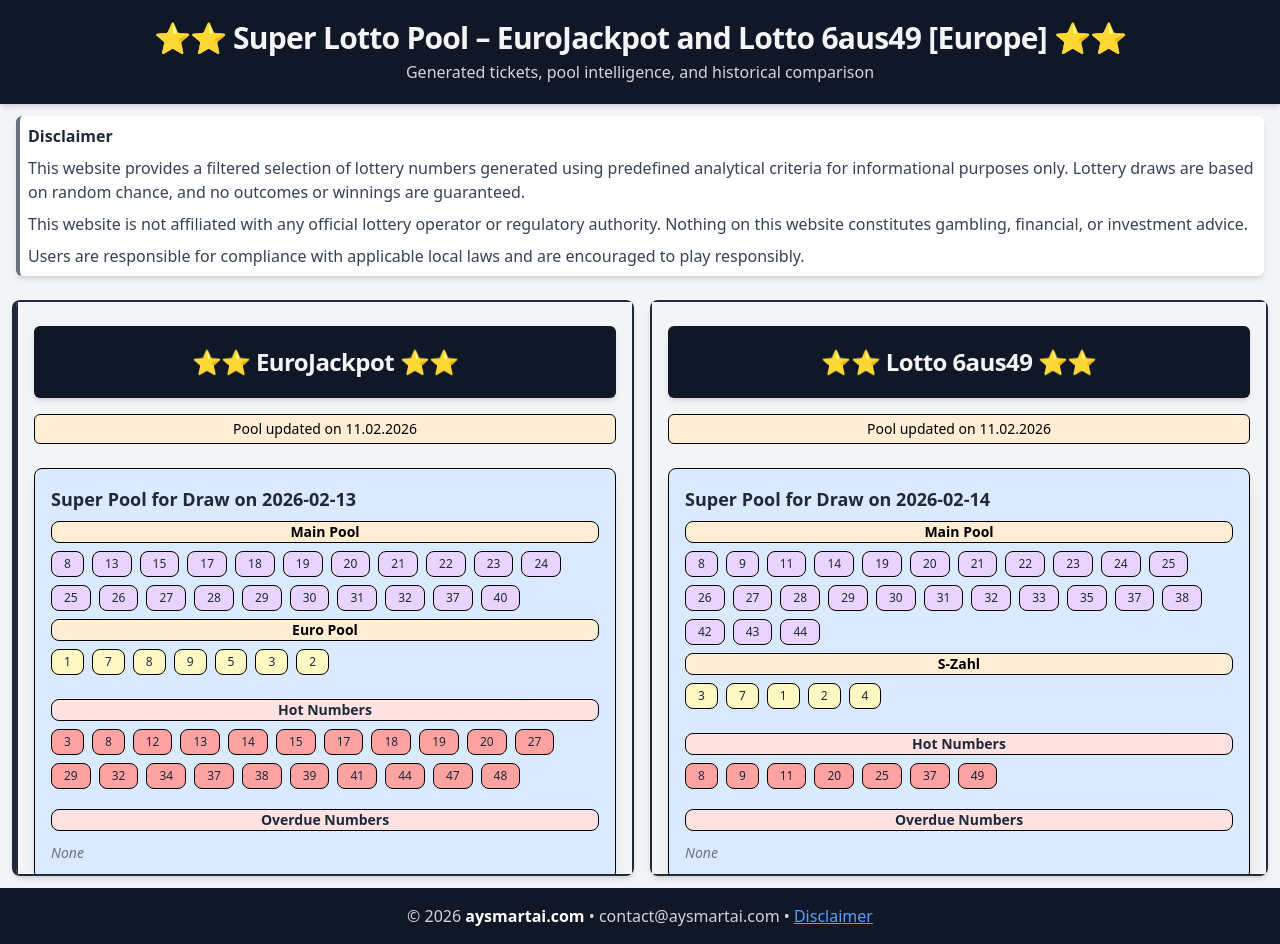
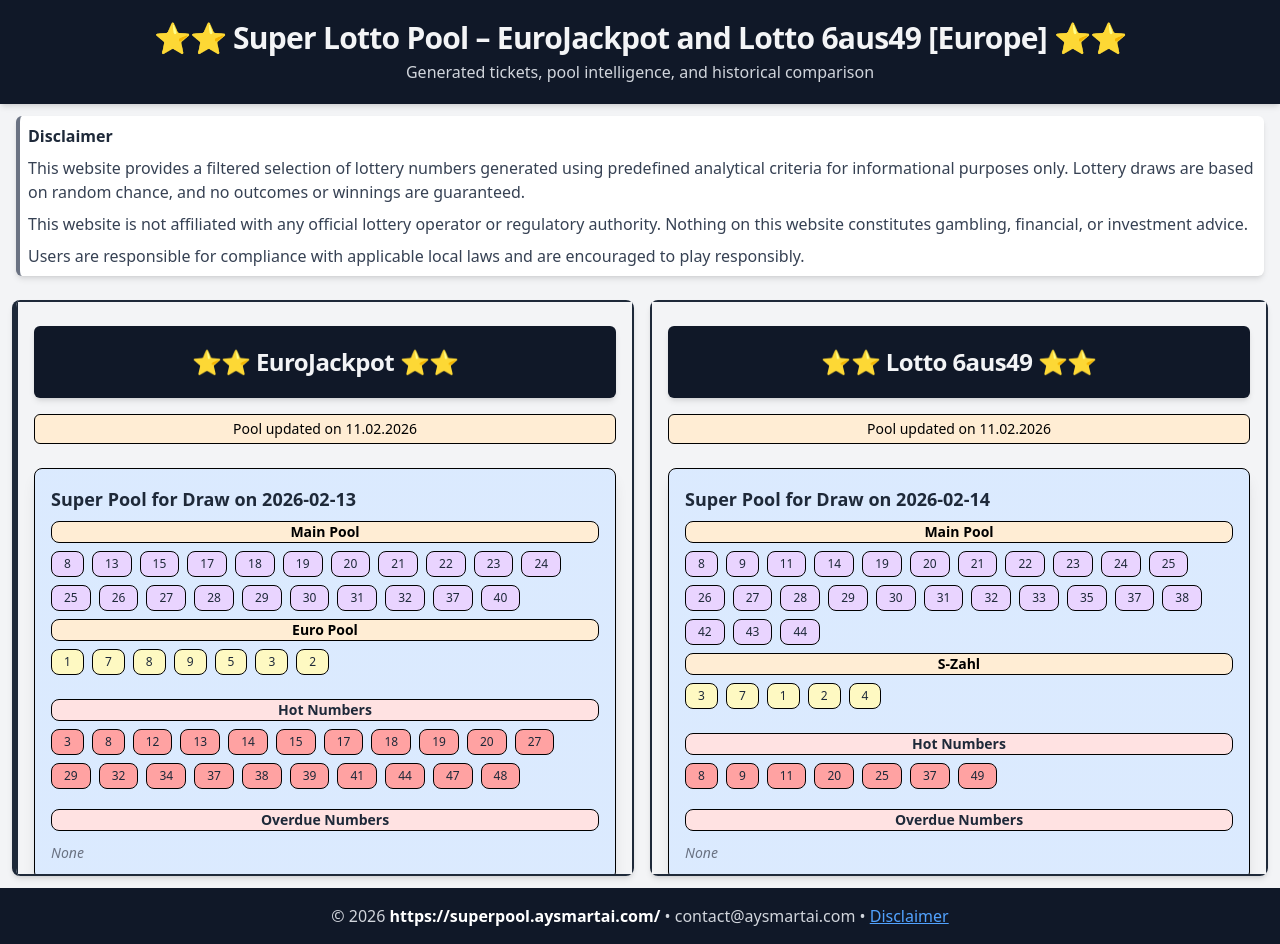
Before and after one commit to aysmartai/ej-el, a plain HTML site: page index.html in a window 1280 px wide. Drawn offline with Linux system fonts and the light colour scheme.

Commit message:
Update index.html

```diff
--- a/index.html
+++ b/index.html
@@ -56,7 +56,7 @@
 
     <!-- FOOTER -->
     <footer class="bg-gray-900 text-gray-300 py-4 text-center text-base mt-auto">
-      © 2026 <span class="font-semibold text-white">aysmartai.com</span> • contact@aysmartai.com •
+      © 2026 <span class="font-semibold text-white">https://superpool.aysmartai.com/</span> • contact@aysmartai.com •
       <a href="#disclaimer" class="underline text-blue-400">Disclaimer</a>
     </footer>
 
```
